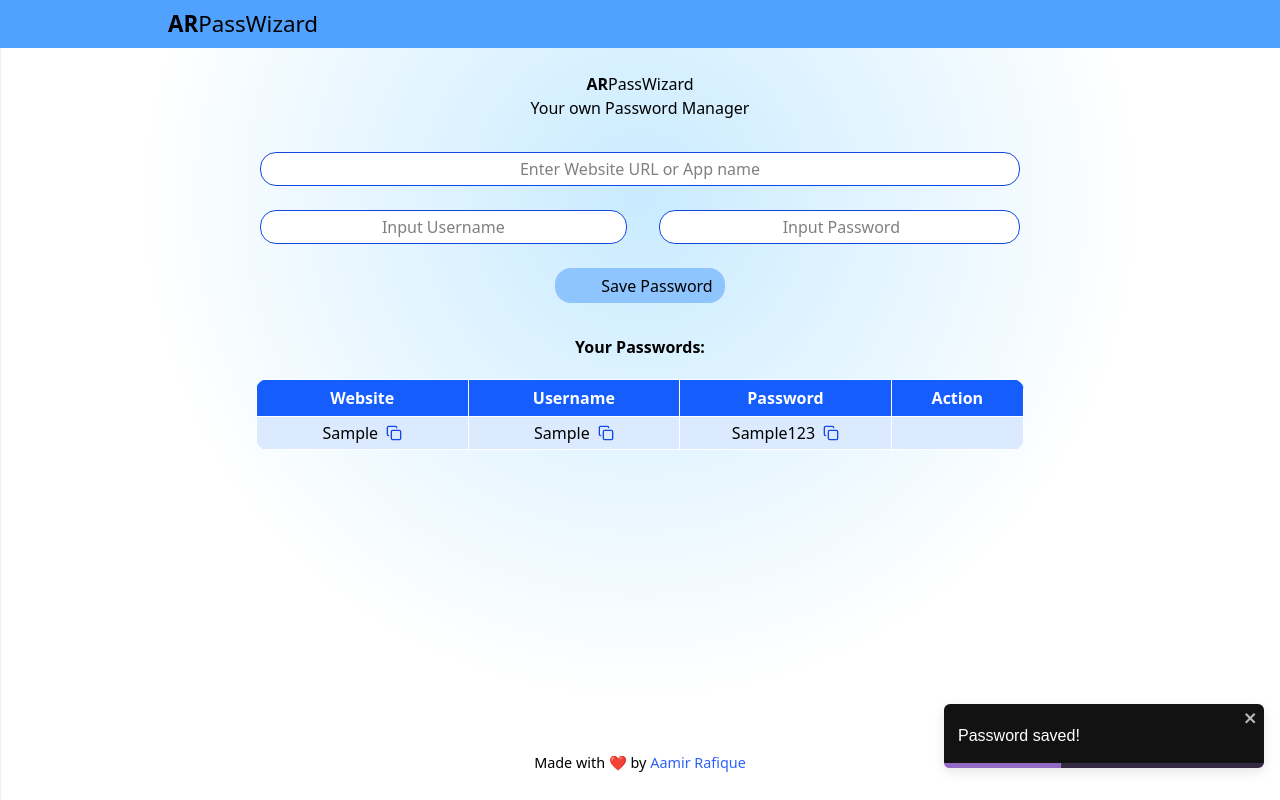
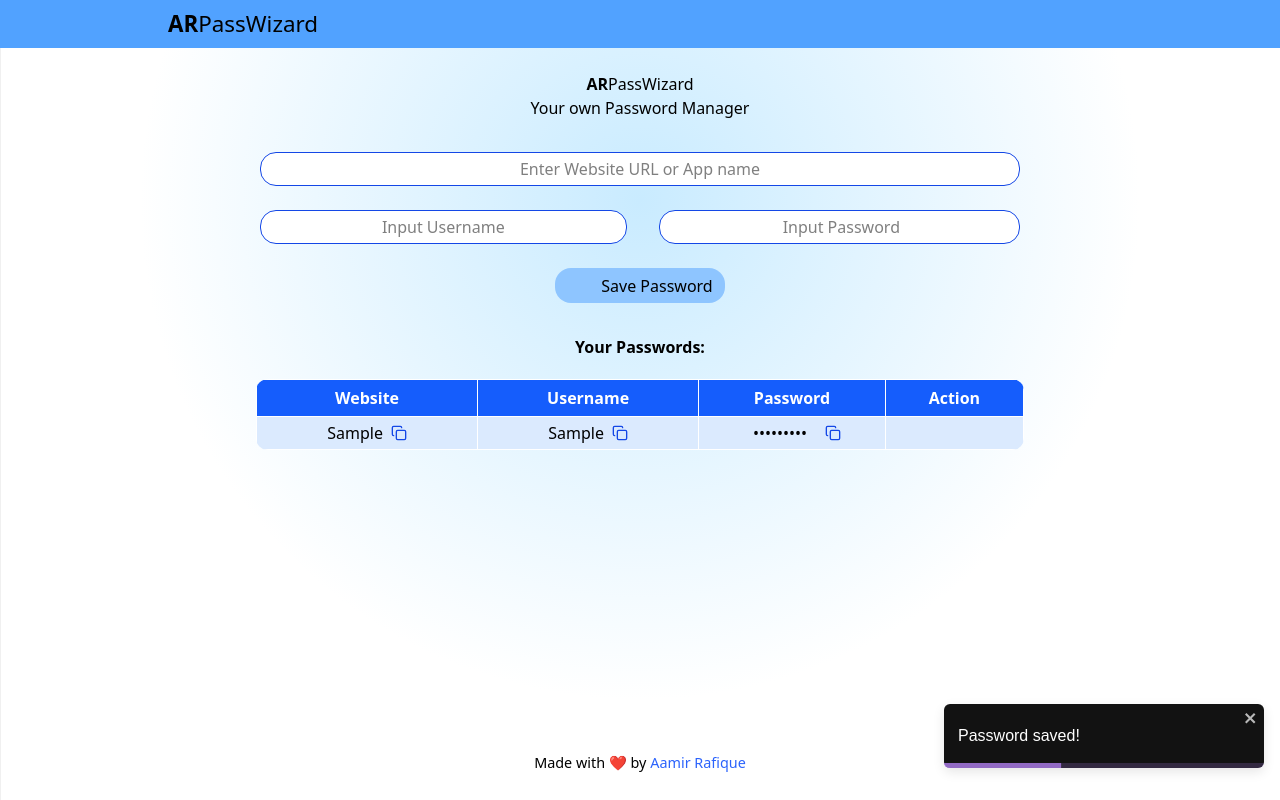
Before and after one commit to Aamir-Rafique/ar-passwizard-react-localStorage, a React (Vite) app: page / in a window 1280 px wide. Both pictures are taken after typing "Sample", "Sample", "Sample123" into the empty fields and a click on the button "Save Password". Built offline with nearby package versions, Linux system fonts and the light colour scheme; some icons are missing.

Commit message:
Feat: - reveal password (in table) while mouse hover.

```diff
--- a/src/components/Manager.jsx
+++ b/src/components/Manager.jsx
@@ -1,6 +1,6 @@
 import React from 'react'
 import { useState, useEffect } from 'react'
-import { Copy } from 'lucide-react';
+import { Copy, Type } from 'lucide-react';
 import { ToastContainer, toast } from 'react-toastify';
 import { v4 as uuidv4 } from 'uuid';
 
@@ -12,6 +12,9 @@ const Manager = () => {
     const [passwordArray, setPasswordArray] = useState([]);
     const [isEditing, setIsEditing] = useState(true);
     const [editId, setEditId] = useState(null);
+
+    //state to reveal password in table:
+    const [revealedIndex, setRevealedIndex] = useState(null);
 
     //load form values (site, username, password) from local storage
     useEffect(() => {
@@ -100,7 +103,7 @@ const Manager = () => {
                 pauseOnFocusLoss
                 draggable
                 pauseOnHover
-                theme="dark"/>
+                theme="dark" />
 
             <div className="absolute inset-0 -z-10 h-full w-full bg-white bg-[linear-gradient(to_right,#f0f0f0_1px,transparent_1px),linear-gradient(to_bottom,#f0f0f0_1px,transparent_1px)] bg-[size-3 md:size:6 rem_4rem]"><div class="absolute bottom-0 left-0 right-0 top-0 bg-[radial-gradient(circle_500px_at_50%_200px,#C9EBFF,transparent)]"></div></div>
 
@@ -123,8 +126,9 @@ const Manager = () => {
                             src="https://cdn.lordicon.com/sbnjyzil.json"
                             trigger="hover"
                             stroke="bold"
+                            colors="primary:#0,secondary:#7F00FF"
                             style={{ width: 30, height: 35 }}>
-                        </lord-icon> <span>{editId? 'Update Password':'Save Password'}</span></button>
+                        </lord-icon> <span>{editId ? 'Update Password' : 'Save Password'}</span></button>
                 </form>
                 <div className='flex flex-col items-center w-full gap-5  mb-5'>
                     {passwordArray.length !== 0 && <h2 className='font-bold'>Your Passwords:</h2>}
@@ -153,9 +157,16 @@ const Manager = () => {
                                             </div>
                                         </td>
 
-                                        <td className='text-center w-32 border py-1 border-white '>
-                                            <div className='flex items-center  justify-center text-center gap-1 md:gap-2'>
-                                                {item.password} <span title='Copy'><Copy className='text-blue-700 cursor-pointer size-3 md:size-4 ' onClick={() => copyText(item.password)} /></span>
+                                        <td className='text-center w-27 border py-1 border-white '>
+                                            <div className='flex items-center  justify-center text-center gap-1 md:gap-2 '>
+                                                <input
+                                                  onMouseEnter={() => setRevealedIndex(index)}
+                                                  onMouseLeave={() => setRevealedIndex(null)}
+                                                  type={revealedIndex === index ? "text" : "password"}
+                                                  className=' w-[40%] px-1.5 text-center outline-none hover:ring-1 ring-blue-600 hover:bg-blue-50 duration-250 rounded-2xl'
+                                                  value={item.password}
+                                                />
+                                                <span title='Copy'><Copy className='text-blue-700 cursor-pointer size-3 md:size-4 ' onClick={() => copyText(item.password)} /></span>
                                             </div>
                                         </td>
 
```
